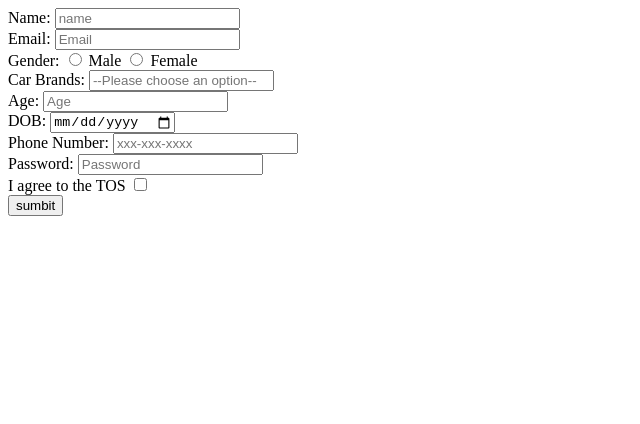
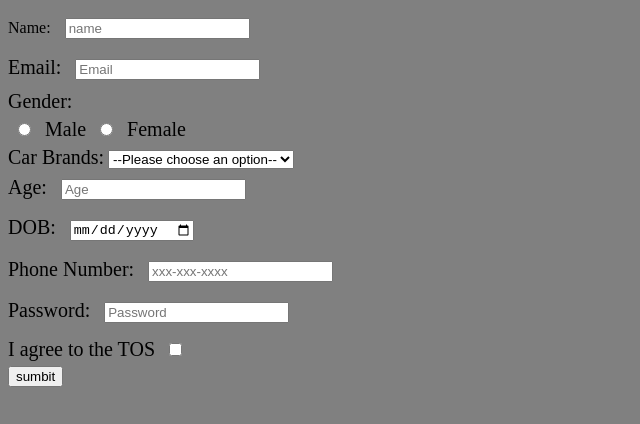
Before and after one commit to acciojob/signup-form-car-yogniku, a website: page main.html in a window 1280 px wide. Shown: the whole page, without its empty margins (0-640 px from the left). Drawn offline with Linux system fonts and the light colour scheme.

Commit message:
created a submission

```diff
--- a/main.html
+++ b/main.html
@@ -8,28 +8,47 @@
 
 <body>
 	<!-- the entire body must be written by student -->
-	<form  method="post">
+	<form action="#"  method="post">
+		<div>
 		<labe for='name'>Name:</labe>
 		<input type="text" placeholder="name" id="name" required><br>
+
 		<label for='email'>Email:</label>
 		<input type="Email" placeholder="Email" id="email"required><br>
+		</div>
 
-		<label for='gender'>Gender:</span>
-		 <input type = "radio" name = "Gender" value = "Male"> Male
-         <input type = "radio" name = "Gender" value = "Female" Female
-		  id="gender_m, gender_f" required> Female<br>
+		  <label>Gender:</label><br>
+      <input type="radio" id="gender_m" name="gender" required>
+      <label for="gender_m">Male</label>
+      <input type="radio" id="gender_f" name="gender" required>
+      <label for="gender_f">Female</label>
+		  <br>
+
 		<label for ='car-brands'>Car Brands:</label>
-		<input type="Select" placeholder="--Please choose an option--" id="cars" required><br>
+			 <select id="cars" name="cars" required>
+        <option value="" disabled selected>--Please choose an option--</option>
+        <option value="Toyota">Toyota</option>
+        <option value="Honda">Honda</option>
+        <option value="Ford">Ford</option>
+        <option value="Chevrolet">Chevrolet</option>
+        <option value="BMW">BMW</option>
+				 </select><br>
+
 		<label for='age'>Age:</label>
 		<input type="Number" placeholder="Age" id="age"  required><br>
+
 		<label for='dob'>DOB:</label>
 		<input type="Date"  id="	dob" required><br>
+
 		<label for='tel'>Phone Number:</label>
 		<input type="Tel" placeholder="xxx-xxx-xxxx" id="tel" ><br>
+
 		<label for='password'>Password:</label>
 		<input type="Password" placeholder="Password" id="password"  required><br>
+
 		<label for='tos'>I agree to the TOS</label>
 		<input type="Checkbox"  id="tos"  required><br>
+
 		<button type='submit'>sumbit</button>
 
 	</form>
--- a/styles.css
+++ b/styles.css
@@ -1,2 +1,12 @@
 
 /* Your CSS Code here. */
+body{
+	background-color:grey;
+}
+input{
+	margin:10px;
+}
+label{
+	font-weight:10px;
+	font-size:20px;
+}
```
